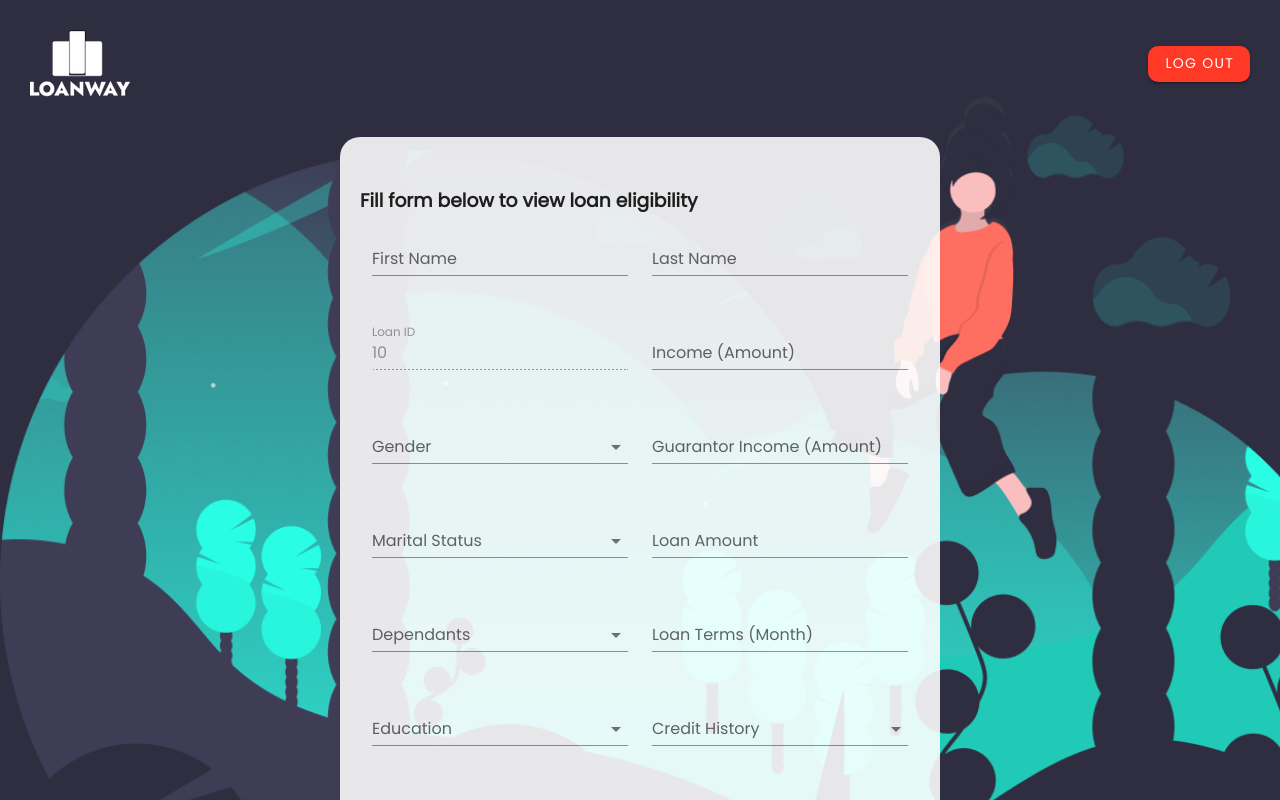
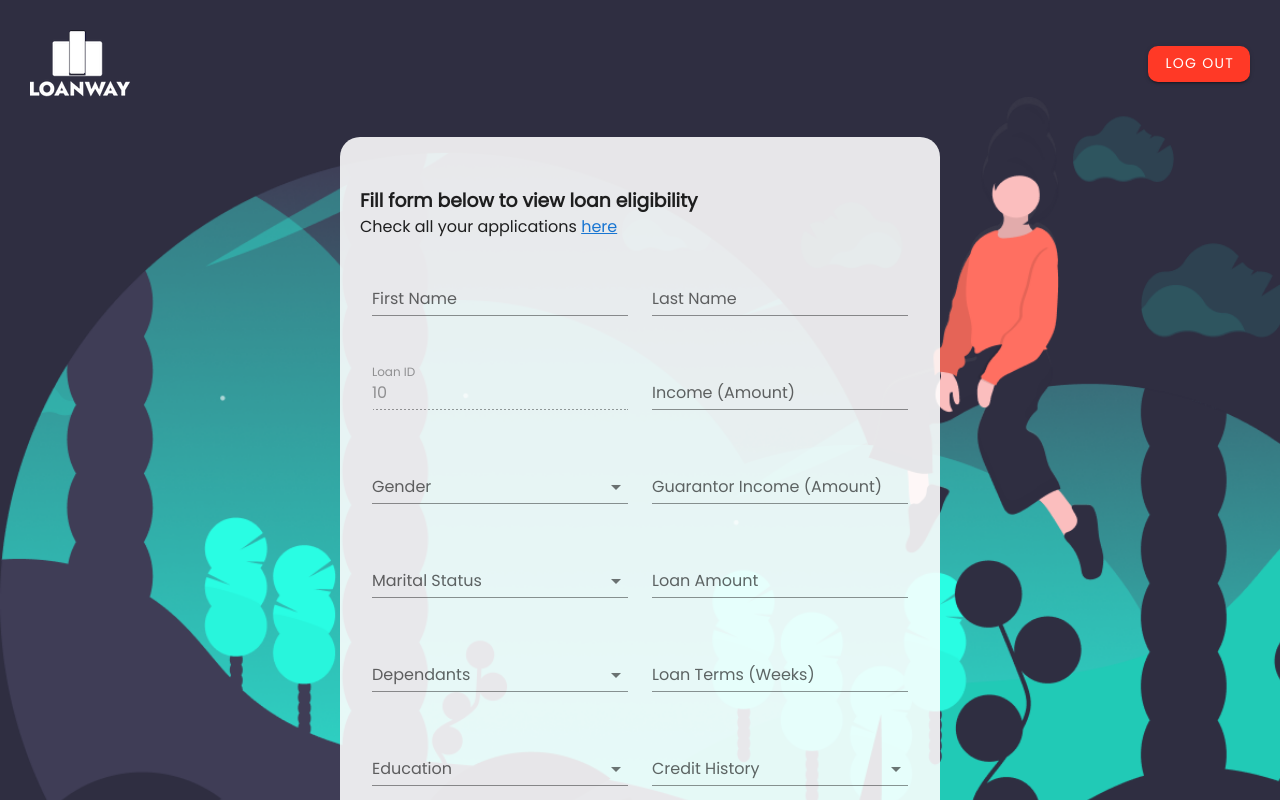
Before and after one commit to tofmat/cpe316, a Nuxt app: page /loan in a window 1280 px wide. Shown: the top 800 px of the page. Built offline with nearby package versions, Linux system fonts and the light colour scheme; no server answers.

Commit message:
added transactions stuff

```diff
--- /dev/null
+++ b/pages/allloans.vue
@@ -0,0 +1,129 @@
+<template>
+  <div class="big">
+      <div class="header">
+      <div class="flex spaceBetween alignCenter">
+        <img src="../assets/logocolored.png" alt="logo">
+        <div>
+          <v-btn class="signBtn" to="/loan">Apply</v-btn>
+        </div>
+      </div>
+    </div>
+      <div class="allLoan">
+          <h3 class="all">All Loans</h3>
+        <v-data-table
+            :headers="headers"
+            :items="loans"
+            :items-per-page="20"
+            class="elevation-1"
+        ></v-data-table>
+        </div>
+  </div>
+</template>
+
+<script>
+  export default {
+    data () {
+      return {
+        headers: [
+          {
+            text: 'First Name',
+            align: 'start',
+            sortable: false,
+            value: 'First_name',
+          },
+          { text: 'Last Name', value: 'Last_name' },
+          { text: 'Dependents', value: 'Dependents' },
+          { text: 'Applicant Income', value: 'ApplicantIncome' },
+          { text: 'Guarantors Income', value: 'CoapplicantIncome' },
+          { text: 'Loan Amount', value: 'LoanAmount' },
+          { text: 'Loan Amount Term', value: 'Loan_Amount_Term' },
+          { text: 'Married', value: 'Married' },
+          { text: 'Eligibility', value: 'eligible_for_loan' }
+        ]
+      }
+    },
+    async asyncData({$axios}){
+        let response = await $axios.get('/your_applications')
+        let loans = response.data;
+        return {
+            loans
+        }
+    },
+  }
+</script>
+
+</script>
+<style scoped>
+.big {
+  background-color: #2F2E41;
+}
+.header {
+  padding: 30px;
+  padding-bottom: 0 !important;
+}
+.flex {
+  display: flex;
+}
+.spaceBetween {
+  justify-content: space-between;
+}
+.justifyCenter {
+  justify-content: center;
+}
+.alignCenter {
+  align-items: center;
+}
+.signBtn {
+  background-color: #FF3926 !important;
+  color: white !important;
+  border-radius: 10px;
+}
+.mainBack {
+  min-height: calc(100vh - 50px);
+  background: url('../assets/mainBack.png');
+  padding: 10px 100px;
+  background-size: cover;
+  background-repeat: no-repeat;
+}
+.loginPanel {
+  background: rgba(255, 255, 255, 0.884);
+  width: 400px;
+  padding: 100px 20px;
+  height: fit-content;
+  border-radius: 20px;
+}
+.logBtn {
+  margin-top: 30px;
+  background-color: black !important;
+  color:  white !important;
+}
+.allLoan {
+    padding: 10px 30px;
+    padding-bottom: 50px;
+}
+.all {
+    color: white;
+    padding-top: 30px;
+    padding-bottom: 20px;
+}
+@media (max-width: 600px) {
+  .header {
+    padding: 10px !important;
+  }
+  .allLoan {
+    padding: 10px 10px;
+    padding-bottom: 50px;
+}
+.all {
+    padding-top: 10px;
+}
+  .loginPanel {
+    width: 90% !important;
+  }
+  .mainBack {
+    padding: 10px 25px;
+    align-items: flex-start;
+    margin-top: 50px;
+  }
+}
+</style>
--- a/pages/index.vue
+++ b/pages/index.vue
@@ -4,7 +4,7 @@
       <div class="flex spaceBetween alignCenter">
         <img src="../assets/logocolored.png" alt="logo">
         <div>
-          <v-btn class="signBtn">Sign up</v-btn>
+          <v-btn class="signBtn">Login</v-btn>
         </div>
       </div>
     </div>
--- a/pages/loan.vue
+++ b/pages/loan.vue
@@ -12,6 +12,7 @@
       <div class="loginPanel">
         <div>
           <h3>Fill form below to view loan eligibility</h3>
+          <p>Check all your applications <span class="toAll"><Nuxt-Link to="/allloans">here</Nuxt-Link></span></p>
           <form @submit.prevent="submitLoan(loanInfo)">
             <v-container>
               <v-row>
@@ -122,7 +123,7 @@
                 >
                   <v-text-field
                     v-model="loanInfo.Loan_Amount_Term"
-                    label="Loan Terms (Month)"
+                    label="Loan Terms (Weeks)"
                     type="number"
                     required
                   ></v-text-field>
```
